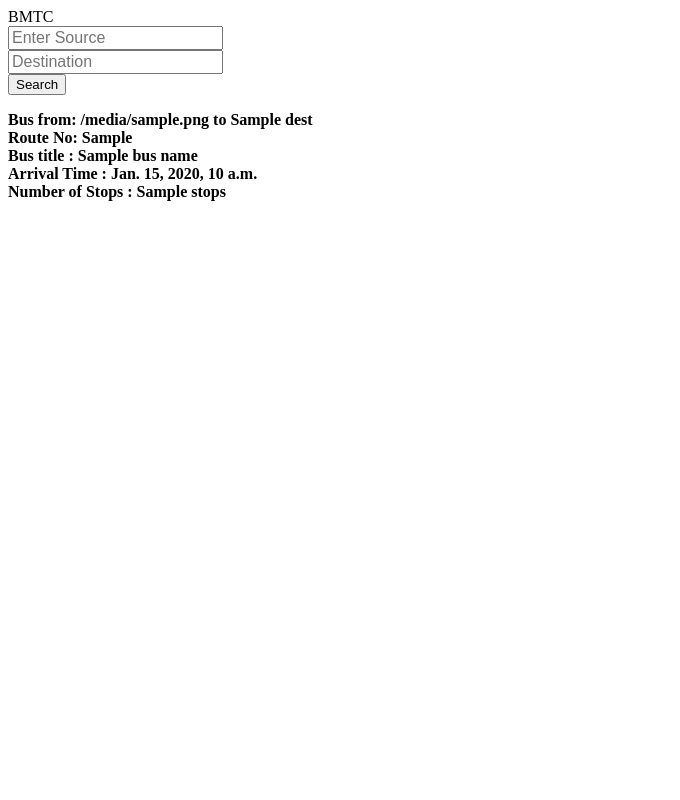
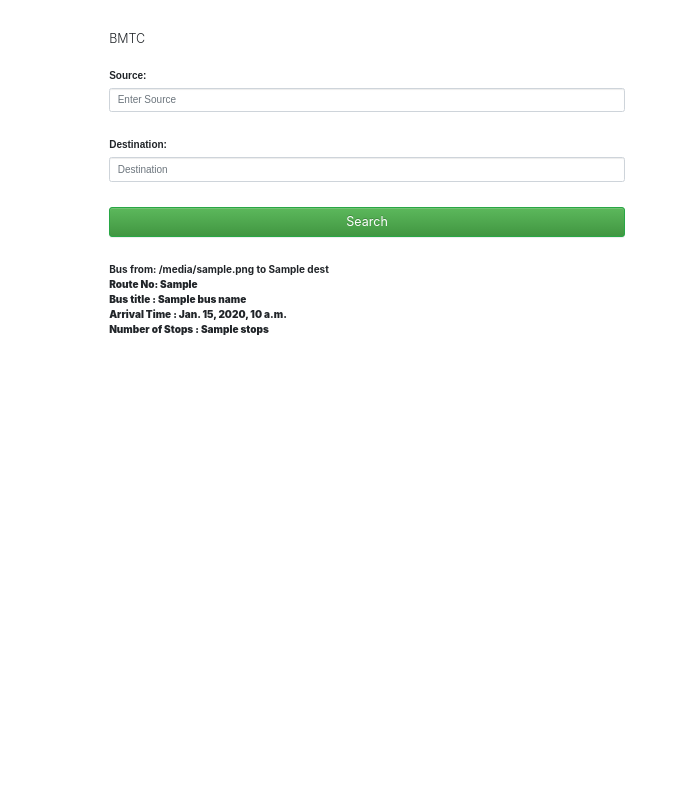
Before and after one commit to ImAmanTanwar/bmtc-project, a Django app: template templates/home.html in a window 1280 px wide. Shown: the whole page, without its empty margins (0-680 px from the left). Run offline with Django 3.2, Linux system fonts and the light colour scheme; data comes from the database, SQL or seed files in the repository; tables that the repository leaves empty hold one stand-in row (values such as "Sample post"); the template is opened without the code that fills it: values that come from a table or form of the project are taken from there, most other values are stand-ins (such as "Sample title", 1, 10 or a date in 2020); some libraries are stand-ins or nearby versions.

Commit message:
Bootstrap added

```diff
--- a/bmtc_project/urls.py
+++ b/bmtc_project/urls.py
@@ -8,6 +8,5 @@
     # url(r'^blog/', include('blog.urls')),
 
     url(r'^admin/', include(admin.site.urls)),
-    url(r'^home/',views.home,name='home'),
-    url(r'^get_bus_stops/',views.get_bus_stops,name='bus_stops'),
+    url(r'^$',views.index,name='index'),
 ]
--- a/templates/home.html
+++ b/templates/home.html
@@ -1,18 +1,42 @@
 <html>
-<head> BMTC </head>
-<title> BMTC </title>
+<head>
+  <meta charset="utf-8">
+  <meta http-equiv="X-UA-Compatible" content="IE=edge">
+  <meta name="viewport" content="width=device-width, initial-scale=1"> </head>
+<title>BMTC </title>
+<!-- Latest compiled and minified CSS -->
+<link rel="stylesheet" href="https://maxcdn.bootstrapcdn.com/bootstrap/3.3.7/css/bootstrap.min.css" integrity="sha384-BVYiiSIFeK1dGmJRAkycuHAHRg32OmUcww7on3RYdg4Va+PmSTsz/K68vbdEjh4u" crossorigin="anonymous">
+
+<!-- Optional theme -->
+<link rel="stylesheet" href="https://maxcdn.bootstrapcdn.com/bootstrap/3.3.7/css/bootstrap-theme.min.css" integrity="sha384-rHyoN1iRsVXV4nD0JutlnGaslCJuC7uwjduW9SVrLvRYooPp2bWYgmgJQIXwl/Sp" crossorigin="anonymous">
+
+<!-- Latest compiled and minified JavaScript -->
+<script src="https://maxcdn.bootstrapcdn.com/bootstrap/3.3.7/js/bootstrap.min.js" integrity="sha384-Tc5IQib027qvyjSMfHjOMaLkfuWVxZxUPnCJA7l2mCWNIpG9mGCD8wGNIcPD7Txa" crossorigin="anonymous"></script>
 <link rel="stylesheet" href="//code.jquery.com/ui/1.12.1/themes/base/jquery-ui.css">
 <link rel="stylesheet" href="/resources/demos/style.css">
+<link href="css/bootstrap.min.css" rel="stylesheet">
 <script src="https://code.jquery.com/jquery-1.12.4.js"></script>
 <script src="https://code.jquery.com/ui/1.12.1/jquery-ui.js"></script>
+<!--script src="https://ajax.googleapis.com/ajax/libs/jquery/1.12.4/jquery.min.js"--></script>
+<script src="js/bootstrap.min.js"></script>
 <body>
+  <br/><br/>
   <form method="POST" action=""> {% csrf_token %}
-    <div class="ui-widget">
-    <input type="text" name="source" placeholder="Enter Source" id="src"></div>
-    <div class="ui-widget">
-    <input type="text" name="destination" placeholder="Destination" id="dst"></div>
-    <input type="submit" name="search" value="Search">
+    <div class = "row">
+      <div class="col-md-5 col-md-push-1">
+    <p class="lead">BMTC </p>
+    <div class="ui-widget form-group">
+    <label for="source">Source:</label>
+    <input type="text" name="source" class="form-control" placeholder="Enter Source" id="src"></div><br/>
+    <div class="ui-widget form-group">
+      <label for="destination">Destination:</label>
+    <input type="text" name="destination" class="form-control" placeholder="Destination" id="dst"></div></br>
+    <button type="submit" name="search" class="btn btn-success btn-lg btn-block">Search</button><br/>
+  </div>
+  </div>
   </form>
+  <div class="row">
+    <div class="col-md-5 col-md-push-1">
   {% if src and dest %}
   <b> Bus from: {{src}}  to {{dest}}<b><br>
     {% endif %}
@@ -22,6 +46,8 @@
   <b>Arrival Time : {{arrival_time}}</b><br>
   <b>Number of Stops : {{stops}}</b><br>
   {% endif %}
+  <div>
+</div>
 </body>
 <script>
 $( function() {
```
Also changed, not shown: bmtc_app/views.py (+1 -6 lines). Lines whose indentation alone changed are shown as unchanged.
